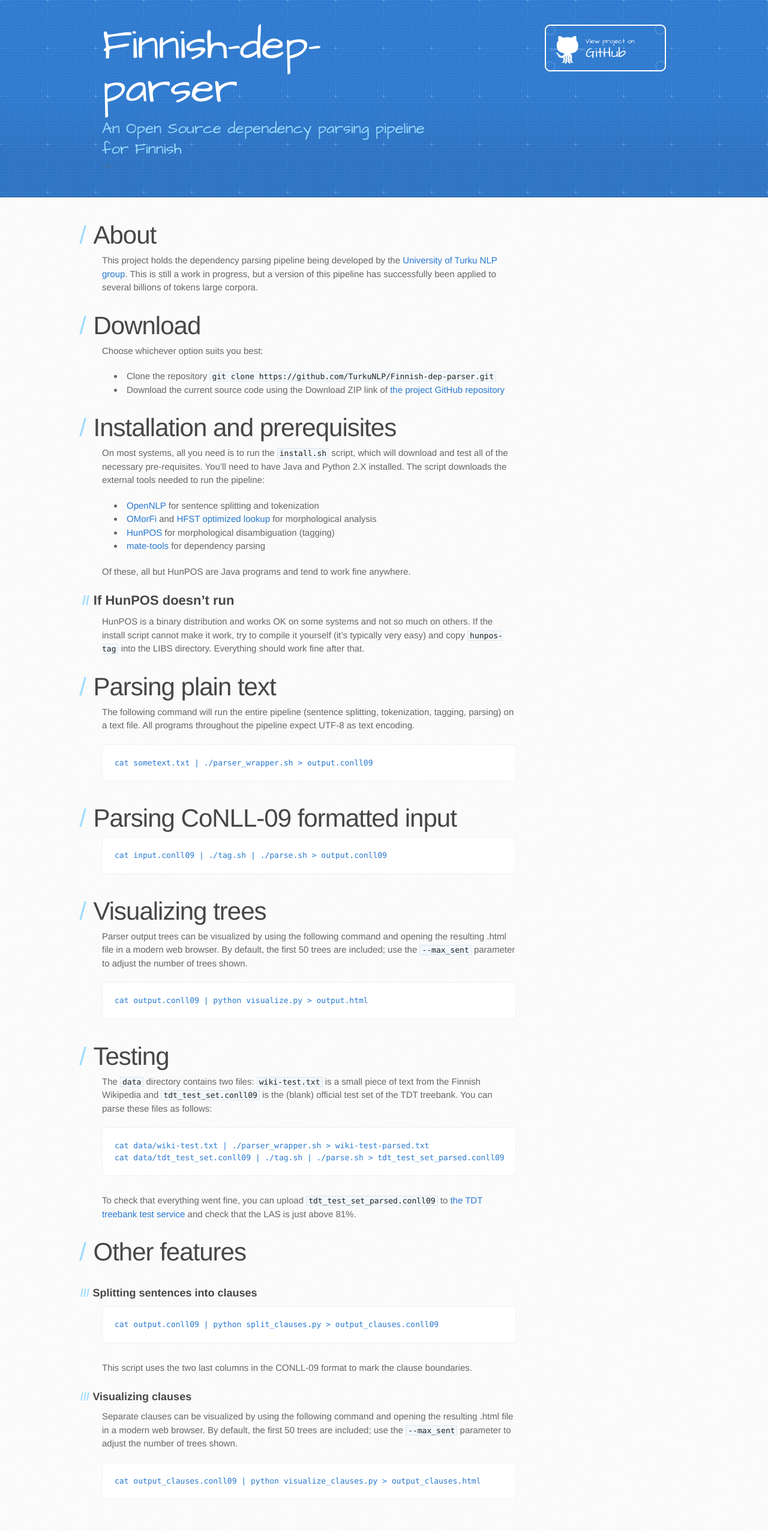
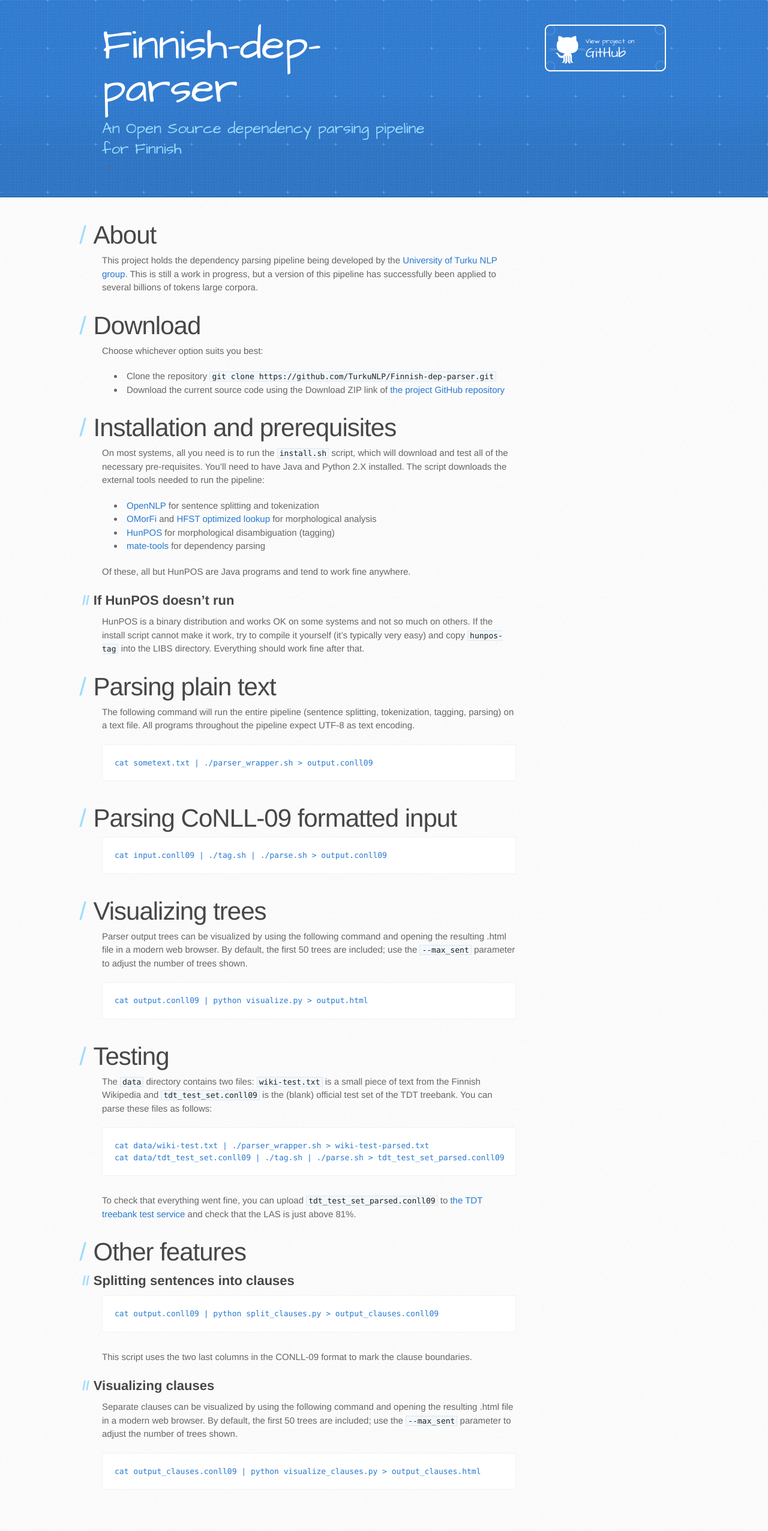
Before and after one commit to TurkuNLP/Finnish-dep-parser, a Jekyll site: the page built from index.md, in a window 1280 px wide. Shown: the whole page at 60% size. Built offline with Jekyll 4.4.1, drawn with Linux system fonts in a browser that asks for light colours.

```diff
--- a/index.md
+++ b/index.md
@@ -56,13 +56,13 @@ To check that everything went fine, you can upload `tdt_test_set_parsed.conll09`
 
 # Other features
 
-### Splitting sentences into clauses
+## Splitting sentences into clauses
 
     cat output.conll09 | python split_clauses.py > output_clauses.conll09
 
 This script uses the two last columns in the CONLL-09 format to mark the clause boundaries.
 
-### Visualizing clauses
+## Visualizing clauses
 
 Separate clauses can be visualized by using the following command and opening the resulting .html file in a modern web browser. By default, the first 50 trees are included; use the `--max_sent` parameter to adjust the number of trees shown.
 
```
